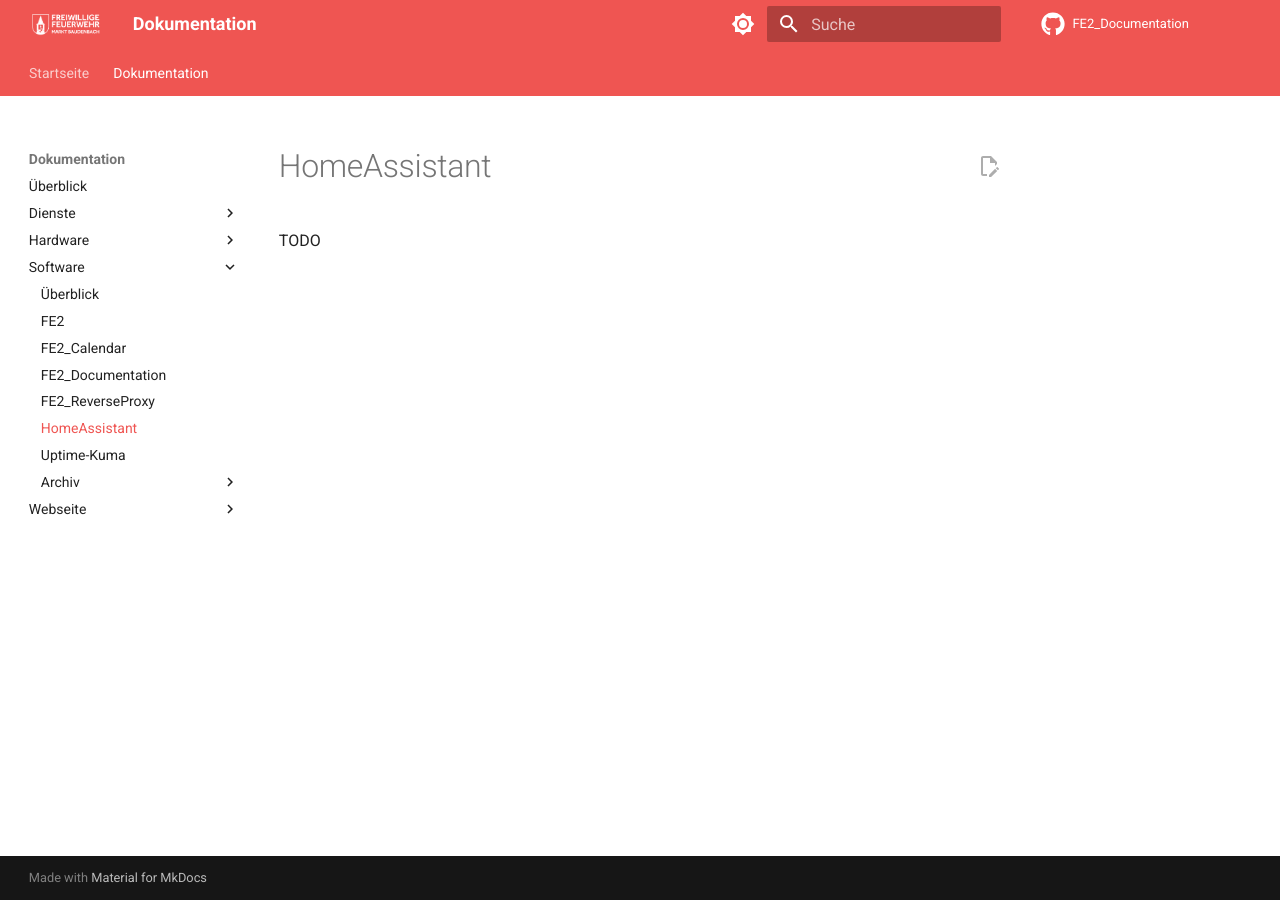
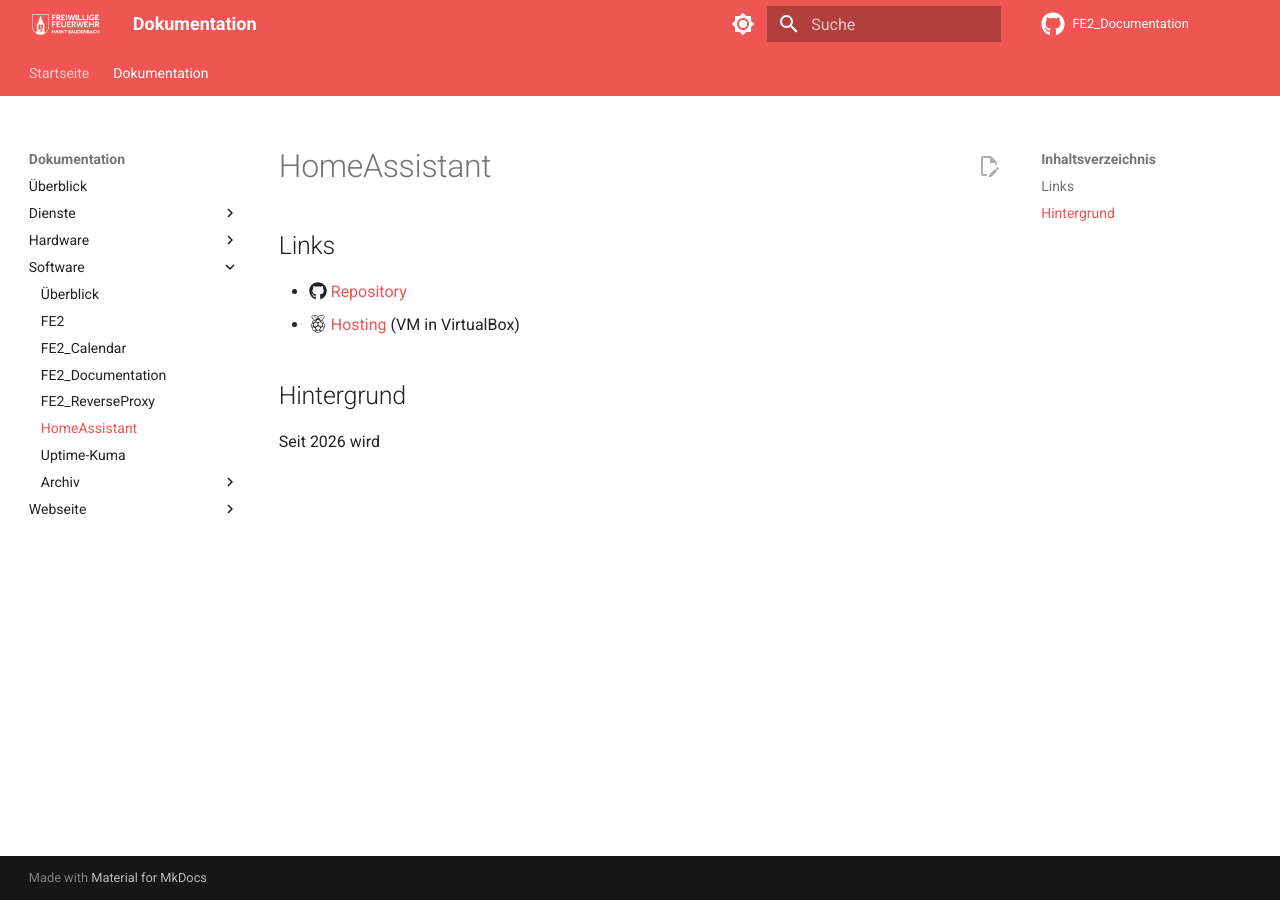
Before and after one commit to FFW-Baudenbach/FE2_Documentation, an MkDocs documentation site: the page built from docs/Dokumentation/Software/HomeAssistant.md, in a window 1280 px wide. Built offline with MkDocs 1.6.1 and Material for MkDocs 9.7.7, drawn with Linux system fonts in a browser that asks for light colours; comment, search, counter and statistics services are not loaded.

Commit message:
Aktualisiert 06/25

```diff
--- a/docs/Dokumentation/Software/HomeAssistant.md
+++ b/docs/Dokumentation/Software/HomeAssistant.md
@@ -1,3 +1,10 @@
 # HomeAssistant
 
-TODO
+## Links
+
+* :fontawesome-brands-github: [Repository](https://github.com/home-assistant)
+* :fontawesome-brands-raspberry-pi: [Hosting](../Hardware/Endgeräte.md#alamos-pc) (VM in VirtualBox)
+
+## Hintergrund
+
+Seit 2026 wird
```
Also changed, not shown: docs/Dokumentation/Hardware/Drucker.md (+1 -1 lines), docs/Dokumentation/Hardware/Endgeräte.md (+2 -1 lines).
